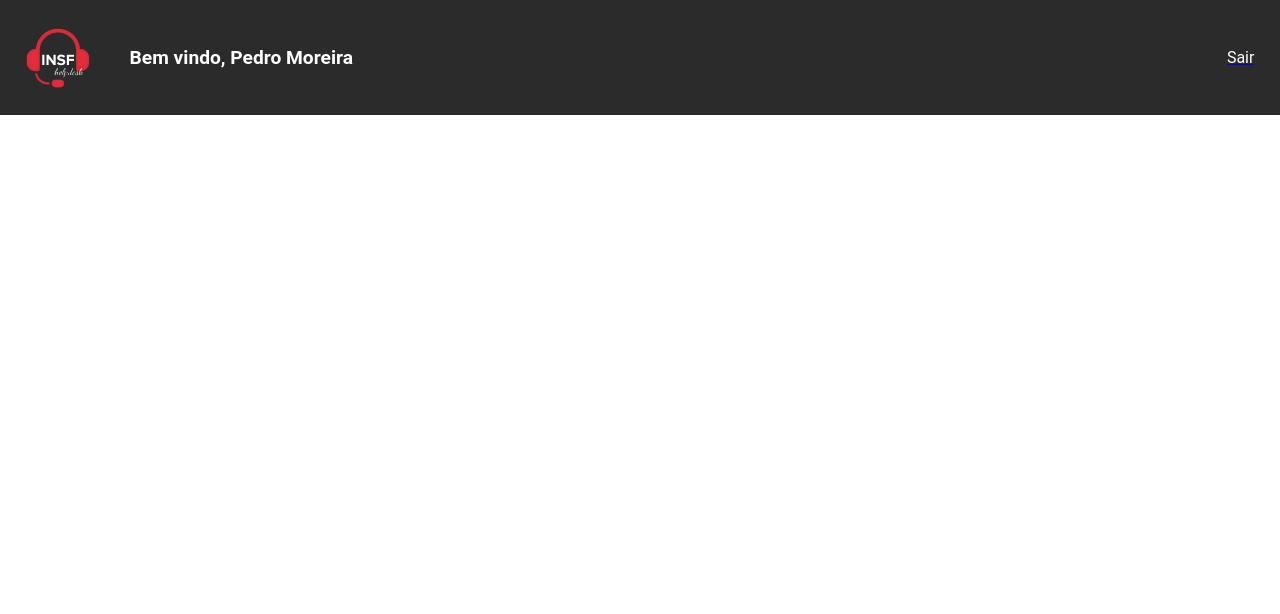
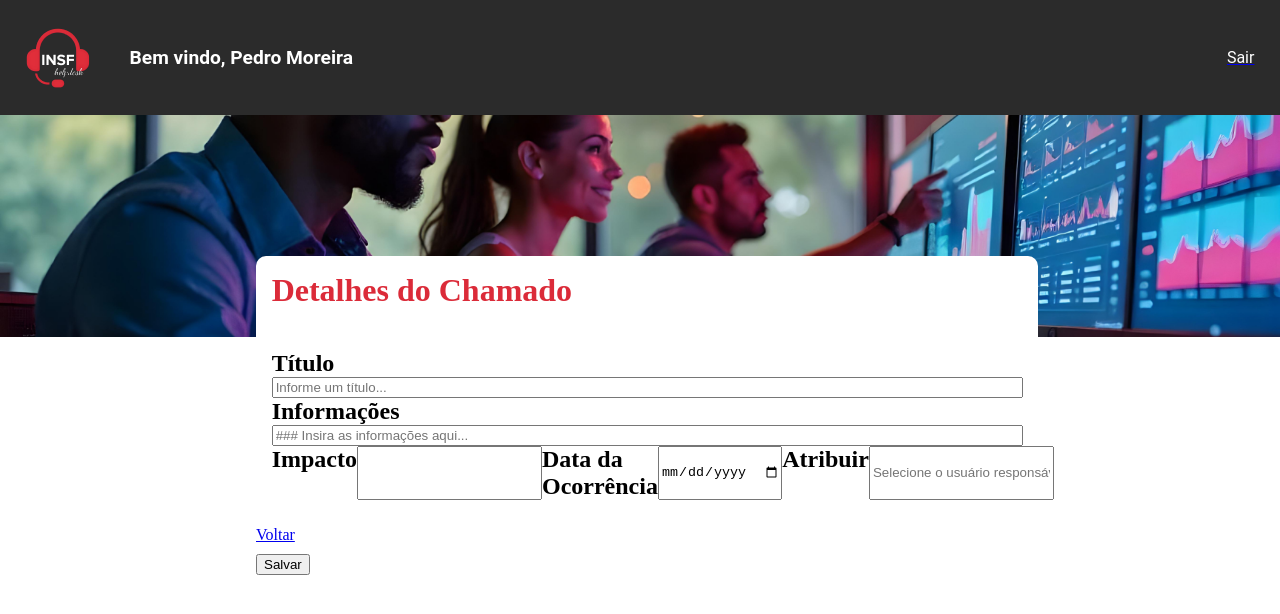
Before and after one commit to AlissonSilva02/AtividadeChamadas, a React (Create React App) app in the folder frontend/: page /cadastrar in a window 1280 px wide. Shown: the top 614 px of the page. Built offline with nearby package versions, Linux system fonts and the light colour scheme.

Commit message:
fazer a logica e o css

```diff
--- a/frontend/src/pages/Landing/index.jsx
+++ b/frontend/src/pages/Landing/index.jsx
@@ -4,26 +4,46 @@ import { Link } from "react-router-dom";
 import axios from "axios";
 import Cabecalho from "../../components/cabecalho";
 
-
 export default function App() {
   const [filtro, setFiltro] = useState();
 
-
-    function filtros() {
-
-    }
+  function filtros() {}
 
   return (
     <div className="landing">
       <Cabecalho />
 
       <div className="pesquisar">
-
         <div className="lupa">
-                    <input type="text" placeholder="Filtrar..."  onChange={(e) => setFiltro((e.target.value))} />
-                    <button onClick={filtros}> <img src="/assets/images/lupa.png" alt="" /></button>
+          <input
+            type="text"
+            placeholder="Filtrar..."
+            onChange={(e) => setFiltro(e.target.value)}
+          />
+          <button onClick={filtros}>
+            {" "}
+            <img src="/assets/images/lupa.png" alt="" />
+          </button>
         </div>
       </div>
+
+      <div className="tabela">
+        <div className="titulos">
+          <h1>Título</h1>
+          <h1>Impacto</h1>
+          <h1>Data Ocorrência</h1>
+          <h1>Atribuído</h1>
         </div>
-    )
+
+        {/*fazer o .map para retornar os resultados*/}
+      </div>
+
+      <Link to={"/cadastrar"}>
+        <div className="cadastrar">
+          <h1>Novo chamado</h1>
+        </div>
+      </Link>
+
+    </div>
+  );
 }
--- a/frontend/src/pages/Landing/index.scss
+++ b/frontend/src/pages/Landing/index.scss
@@ -1,5 +1,5 @@
 .landing {
-    background-color: #E7ECEF;
+  background-color: #e7ecef;
   display: flex;
   flex-direction: column;
 
@@ -9,7 +9,6 @@
     padding-right: 10%;
     padding-top: 10%;
     padding-bottom: 3%;
-
 
     .lupa {
       display: flex;
@@ -22,11 +21,43 @@
         width: 100%;
       }
 
-            button{
-            img{
+      button {
+        img {
           border: none;
           background: none;
-            }}
         }
       }
     }
+  }
+
+  .tabela {
+    display: flex;
+    flex-direction: column;
+    padding-left: 7%;
+    padding-right: 7%;
+
+    .titulos {
+      display: flex;
+      justify-content: space-between;
+      padding: 1%;
+      background-color: black;
+      color: #ffffff;
+
+    }
+  }
+
+  .cadastrar {
+    display: flex;
+    justify-content: center;
+    width: 10%;
+    padding: 1%;
+    background-color: #db2b39;
+    color: #ffffff;
+    border-radius: 15px;
+
+
+    h1{
+        font-size: 0.9rem;
+    }
+  }
+}
--- a/frontend/src/pages/cadastrar/index.jsx
+++ b/frontend/src/pages/cadastrar/index.jsx
@@ -1,4 +1,4 @@
-import React, { useState, useEffect} from "react"; // Mantenha apenas esta linha
+import React, { useState, useEffect } from "react"; // Mantenha apenas esta linha
 import "./index.scss";
 import { Link } from "react-router-dom";
 import axios from "axios";
@@ -6,9 +6,51 @@ import Cabecalho from "../../components/cabecalho";
 
 export default function Cadastrar() {
 
-    return(
-        <div className="pagina-cadastrar">
-            <Cabecalho/>
+    function cadastrar(){
+
+    }
+  return (
+    <div className="pagina-cadastrar">
+      <Cabecalho />
+
+      <img src="/assets/images/negocios.png" alt="" />
+
+      <div className="formulario">
+        <h1 className="titulo">Detalhes do Chamado</h1>
+
+        <div className="informacoes">
+          <h2>Título</h2>
+          <input type="text" placeholder="Informe um título..." />
+
+          <h2>Informações</h2>
+          <input type="text" placeholder="### Insira as informações aqui..." />
+
+          <div className="opcoes">
+            <h2>Impacto</h2>
+            <input type="text" />
+
+            <h2>Data da Ocorrência</h2>
+            <input type="date" placeholder="01/01/2024" />
+
+            <h2>Atribuir</h2>
+            <input type="" placeholder="Selecione o usuário responsável..." />
+          </div>
         </div>
-    )
+
+        <Link to={-1}>
+          <div className="voltar">
+            <p>Voltar</p>
+          </div>
+        </Link>
+
+        <Link to={"/"}>
+                <div className="salvar">
+
+                    <button onClick={cadastrar}>Salvar</button>
+
+                </div>
+            </Link>
+      </div>
+    </div>
+  );
 }
--- a/frontend/src/pages/cadastrar/index.scss
+++ b/frontend/src/pages/cadastrar/index.scss
@@ -0,0 +1,29 @@
+.pagina-cadastrar{
+    display: flex;
+    flex-direction: column;
+    background:#E7ECEF;
+
+    .formulario{
+        display: flex;
+        flex-direction: column;
+        position: absolute;
+        margin: 20%;
+        background-color: #ffffff;
+        gap: 10px;
+        border-radius: 10px;
+        .titulo{
+            color:#DB2B39;
+            padding: 2%;
+        }
+
+        .informacoes{
+            display: flex;
+            flex-direction: column;
+            padding: 2%;
+            .opcoes{
+                display: flex;
+            }
+        }
+
+    }
+}
```
Also changed, not shown: frontend/public/assets/images/negocios.png (added), 1 other file (tests, documents, lock files or other folders). Lines whose indentation alone changed are shown as unchanged.
